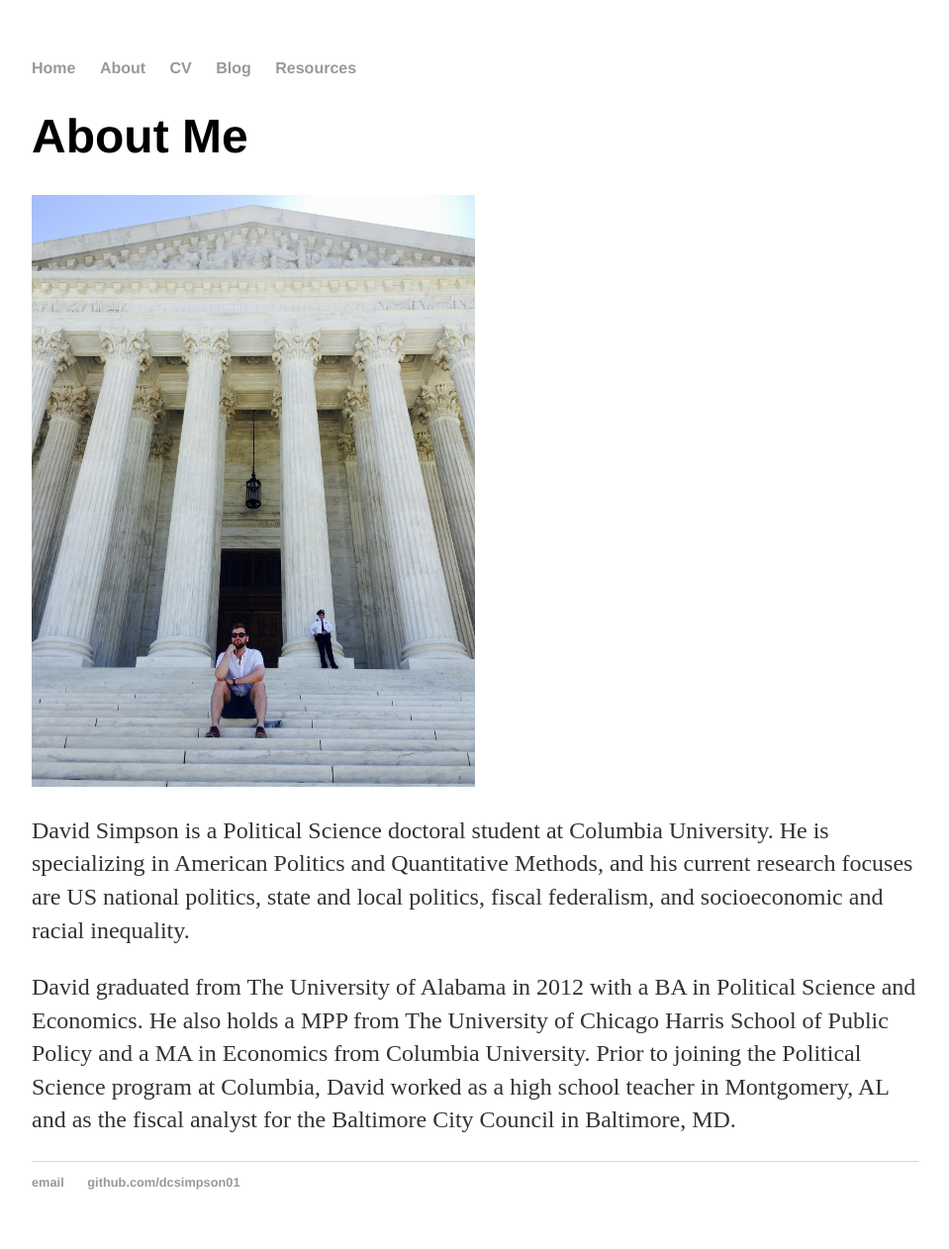
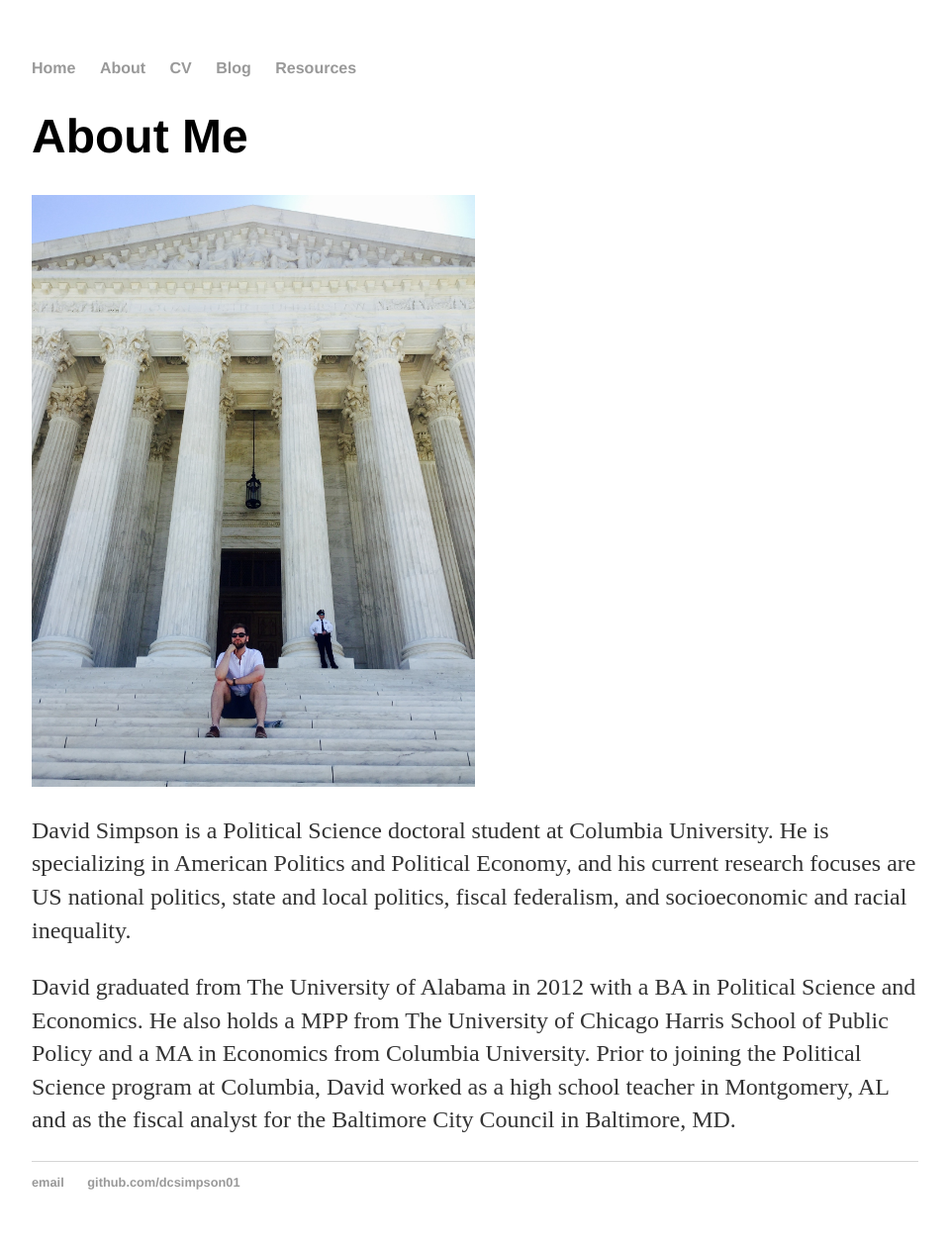
Before and after one commit to dcsimpson01/dcsimpson01.github.io, a Jekyll site: the page built from about/index.html, in a window 1280 px wide. Shown: the whole page at 99% size, without its empty margins (160-1119 px from the left). Built offline with Jekyll 4.4.1, drawn with Linux system fonts in a browser that asks for light colours.

Commit message:
specialization change

```diff
--- a/about/index.html
+++ b/about/index.html
@@ -8,7 +8,7 @@ title: About David Simpson
 			<img src="https://dcsimpson01.github.io/docs/David_SC.jpg" alt="David at Supreme Court" style= "width:50%;height:50%;"/>
 
 
-      <p>David Simpson is a Political Science doctoral student at Columbia University. He is specializing in American Politics and Quantitative Methods, and his current research focuses are US national politics, state and local politics, fiscal federalism, and socioeconomic and racial inequality.</p>
+      <p>David Simpson is a Political Science doctoral student at Columbia University. He is specializing in American Politics and Political Economy, and his current research focuses are US national politics, state and local politics, fiscal federalism, and socioeconomic and racial inequality.</p>
       <p>David graduated from The University of Alabama in 2012 with a BA in Political Science and Economics. He also holds a MPP from The University of Chicago Harris School of Public Policy and a MA in Economics from Columbia University. Prior to joining the Political Science program at Columbia, David worked as a high school teacher in Montgomery, AL and as the fiscal analyst for the Baltimore City Council in Baltimore, MD.</p>
 <!--
 			<ul class="contacts">
```
